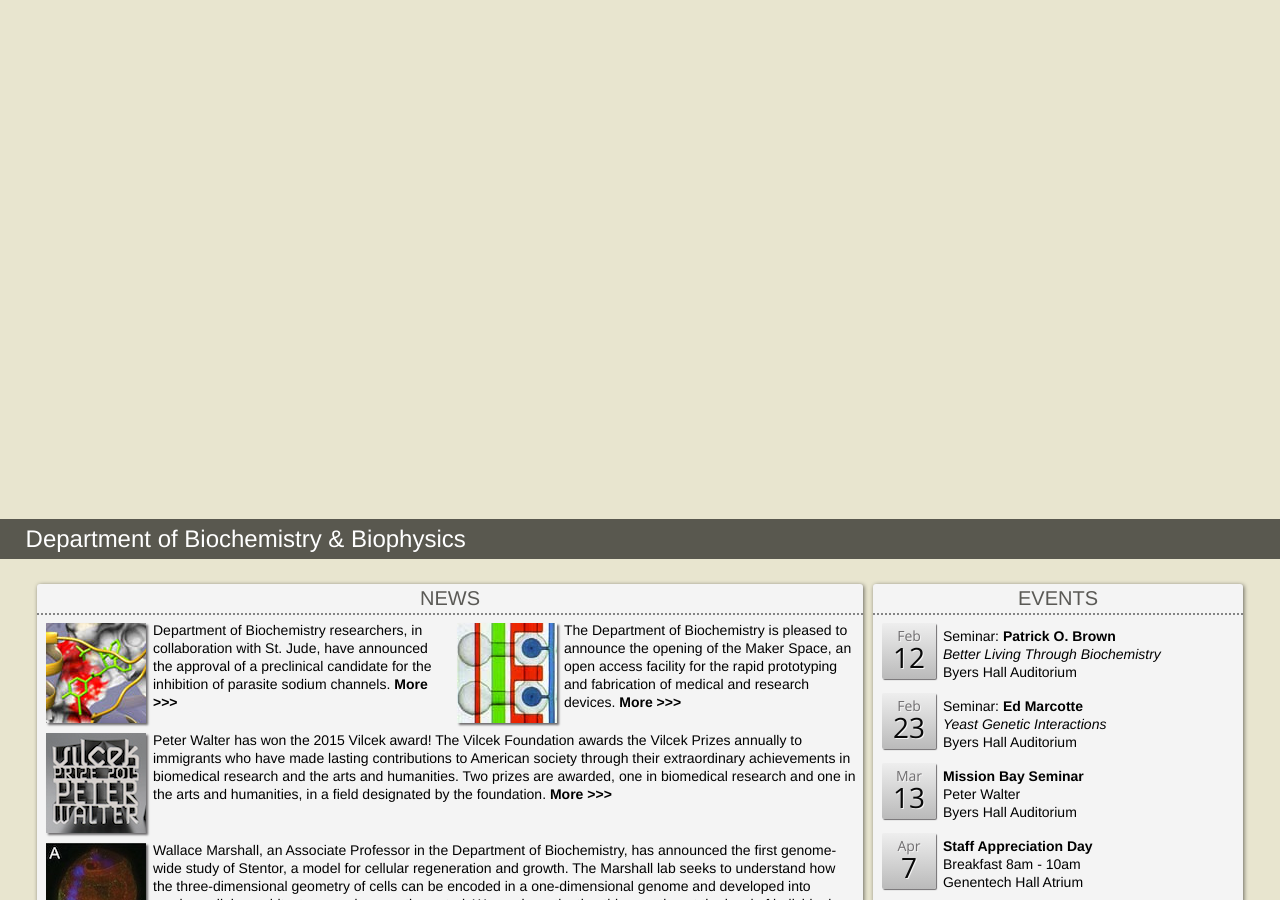
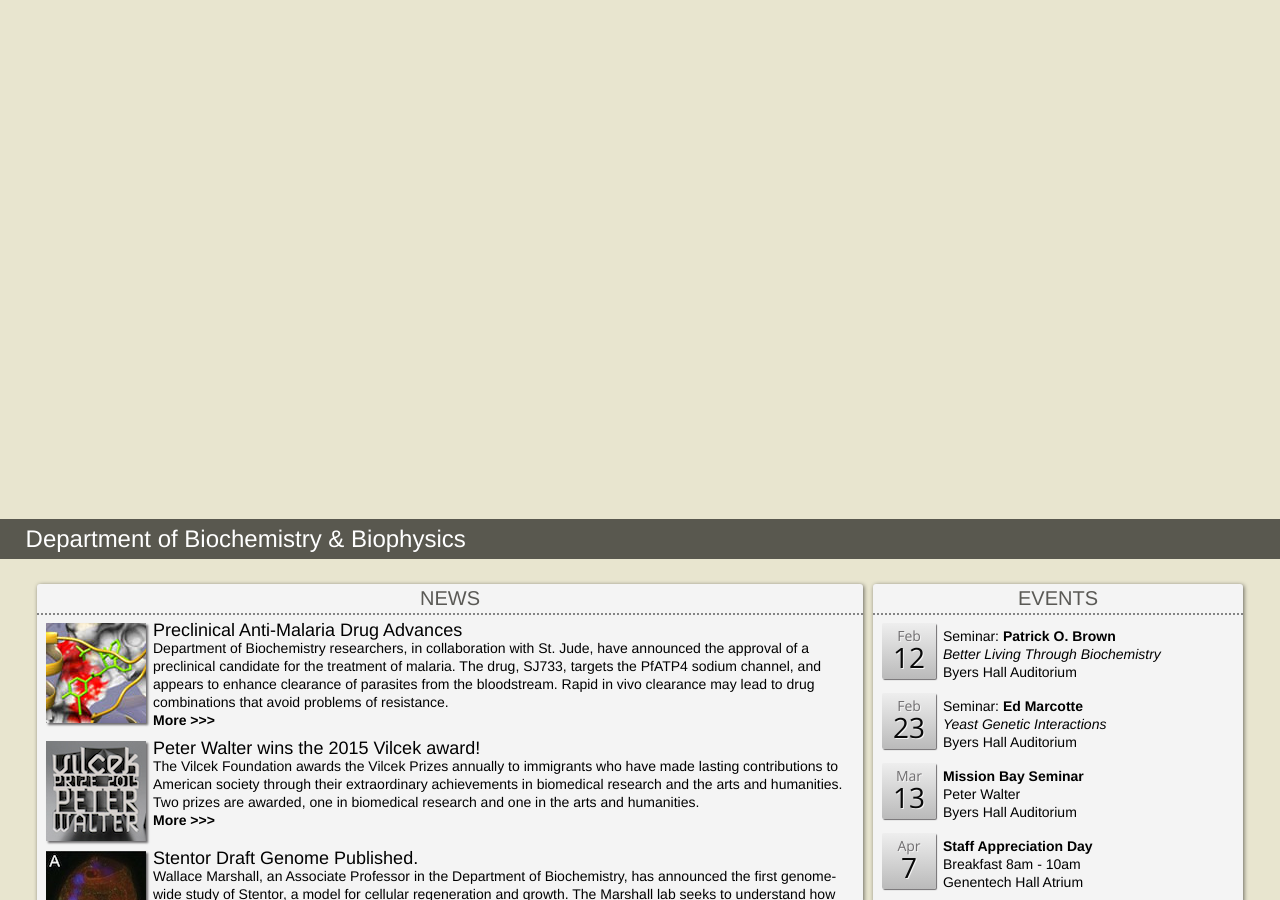
Before and after one commit to UCSF-Biochem/biochem-site, a plain HTML site: page index.html in a window 1280 px wide. Shown: the part 50-950 px from the top of the page. Drawn offline with nearby package versions, Linux system fonts and the light colour scheme.

Commit message:
News style change
Example headings for news items and css changes

```diff
--- a/css/style.css
+++ b/css/style.css
@@ -116,7 +116,7 @@ header p
 		font-family: "Helvetica Neue",Helvetica,Arial,"Lucida Grande",sans-serif;
 		line-height: 18px;
 		font-size: 14px;
-		font-weight: 400;
+		font-weight: 300;
 		text-decoration: none;
 		color: #000000;
 		text-align: left;
@@ -128,6 +128,11 @@ header p
 
 .newstext b {
 		font-weight: 600;
+		}
+
+.newstext h1 {
+		font-size: 18px;
+		font-weight: 400;
 		}
 
 
--- a/index.html
+++ b/index.html
@@ -156,30 +156,35 @@
 
 					<div class="newscell">
 					 <div class="newsimage"><img src="img-news/SJ733.jpg"></div>
-				       <div class="newstext"> Department of Biochemistry researchers, in collaboration with St. Jude, have announced the approval of a preclinical candidate for the inhibition of parasite sodium channels. <b>More >>></b></div>
+
+
+				       <div class="newstext">
+				       <h1>Preclinical Anti-Malaria Drug Advances</h1>
+				       Department of Biochemistry researchers, in collaboration with St. Jude, have announced the approval of a preclinical candidate for the treatment of malaria. The drug, SJ733, targets the PfATP4 sodium channel, and appears to enhance clearance of parasites from the bloodstream. Rapid in vivo clearance may lead to drug combinations that avoid problems of resistance.<br> <b>More >>></b></div>
 				     </div>
+
+
+				</div>  <!-- END OF FIRST ROW -->
 
 				<!--  NEWS  #2   -->
 
-				   <div class="newscell">
-				     <div class="newsimage"><img src="img-news/microfluidics.jpg"></div>
-				       <div class="newstext">The Department of Biochemistry is pleased to announce the opening of the Maker Space, an open access facility for the rapid prototyping and fabrication of medical and research devices. <b>More >>></b></div>
-				    </div>
-
-				</div>  <!-- END OF FIRST ROW -->
-
-				<!--  NEWS  #3   -->
-
 				   <div class="myrow"><div class="newscell">
 				     <div class="newsimage"> <img src="img-news/vilcek-img.jpg"></div>
-				     <div class="newstext"> Peter Walter has won the 2015 Vilcek award! The Vilcek Foundation awards the Vilcek Prizes annually to immigrants who have made lasting contributions to American society through their extraordinary achievements in biomedical research and the arts and humanities. Two prizes are awarded, one in biomedical research and one in the arts and humanities, in a field designated by the foundation. <b>More >>></b></div>
-				   </div></div> <!-- END OF SECOND ROW -->
+				     <div class="newstext">
+				     <h1>Peter Walter wins the 2015 Vilcek award! </h1>
+
+				     The Vilcek Foundation awards the Vilcek Prizes annually to immigrants who have made lasting contributions to American society through their extraordinary achievements in biomedical research and the arts and humanities. Two prizes are awarded, one in biomedical research and one in the arts and humanities. <br><b>More >>></b></div>
+
+
+				  </div></div> <!-- END OF SECOND ROW -->
 
 				<!--  NEWS  #4   -->
 
 				   <div class="myrow"><div class="newscell">
 				     <div class="newsimage"> <img src="img-news/stentor.jpg"></div>
-				     <div class="newstext"> Wallace Marshall, an Associate Professor in the Department of Biochemistry, has announced the first genome-wide study of Stentor, a model for cellular regeneration and growth. The Marshall lab seeks to understand how the three-dimensional geometry of cells can be encoded in a one-dimensional genome and developed into varying cellular architectures under genetic control. We are investigating this question at the level of individual organelles. <b>More >>></b></div>
+				     <div class="newstext">
+				     <h1>Stentor Draft Genome Published.</h1>
+				     Wallace Marshall, an Associate Professor in the Department of Biochemistry, has announced the first genome-wide study of Stentor, a model for cellular regeneration and growth. The Marshall lab seeks to understand how the three-dimensional geometry of cells can be encoded in a one-dimensional genome and developed into varying cellular architectures under genetic control. <br><b>More >>></b></div>
 				   </div></div> <!-- END OF SECOND ROW -->
 
 
```
